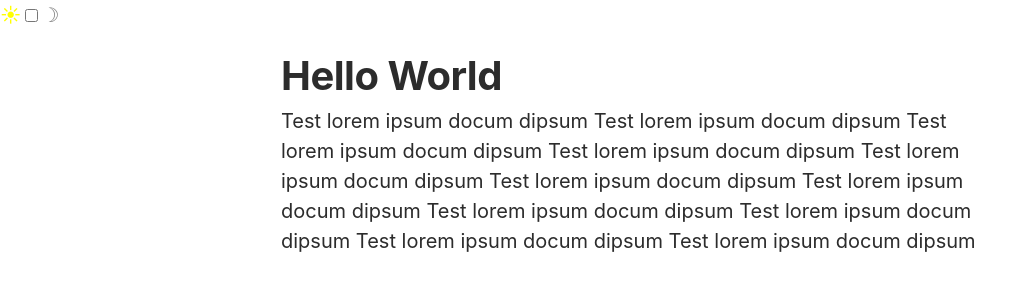
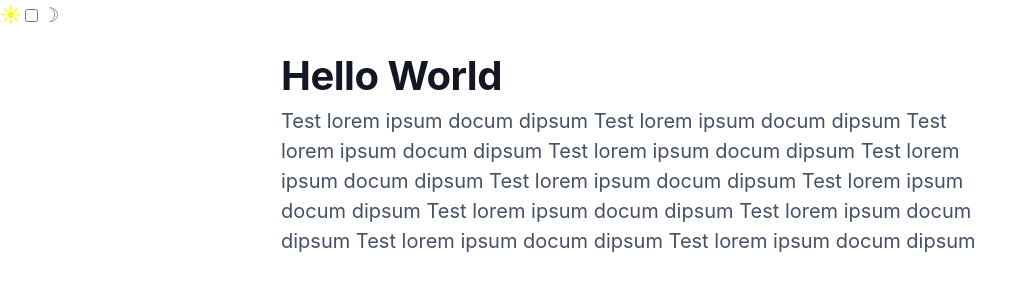
Before and after one commit to davidgeorgebell/popcornchill.com, a React (Create React App) app: page / in a window 1280 px wide. Shown: the top 300 px of the page, without its empty margins (0-1036 px from the left). Built offline with nearby package versions, Linux system fonts and the light colour scheme.

Commit message:
global styles

```diff
--- a/src/styles/global.css
+++ b/src/styles/global.css
@@ -1,6 +1,13 @@
 :root {
   --alphaFont: -apple-system, BlinkMacSystemFont, 'Segoe UI', Roboto, Oxygen,
     Ubuntu, Cantarell, 'Open Sans', 'Helvetica Neue', sans-serif;
+  --alpha: #121723;
+  --bravo: #465165;
+  --bravoDark: #9ca8bd;
+  --charlie: #156dff;
+  --delta: #fa1608;
+  --light: #ffffff;
+  --dark: #121723;
 }
 *,
 *::before,
@@ -15,19 +22,42 @@ main {
 }
 
 .light-mode {
-  background-color: #fff;
-  color: #2c2c2c;
+  background-color: var(--light);
   transition: background-color 0.25s ease-out;
 }
+.light-mode h1,
+h2,
+h3,
+h4,
+h5,
+h6 {
+  color: var(--alpha);
+}
+.light-mode p,
+li,
+input,
+a {
+  color: var(--bravo);
+}
 .dark-mode {
-  background-color: #2c2c2c;
-  color: #fff;
+  background-color: var(--dark);
   transition: background-color 0.25s ease-out;
 }
-.dark-mode nav {
-  background-color: #282828;
-  transition: background-color 0.25s ease-out;
+.dark-mode p,
+li,
+input,
+a {
+  color: var(--bravoDark);
 }
+.dark-mode h1,
+h2,
+h3,
+h4,
+h5,
+h6 {
+  color: var(--light);
+}
+
 /* Remove default padding */
 ul[class],
 ol[class] {
```
